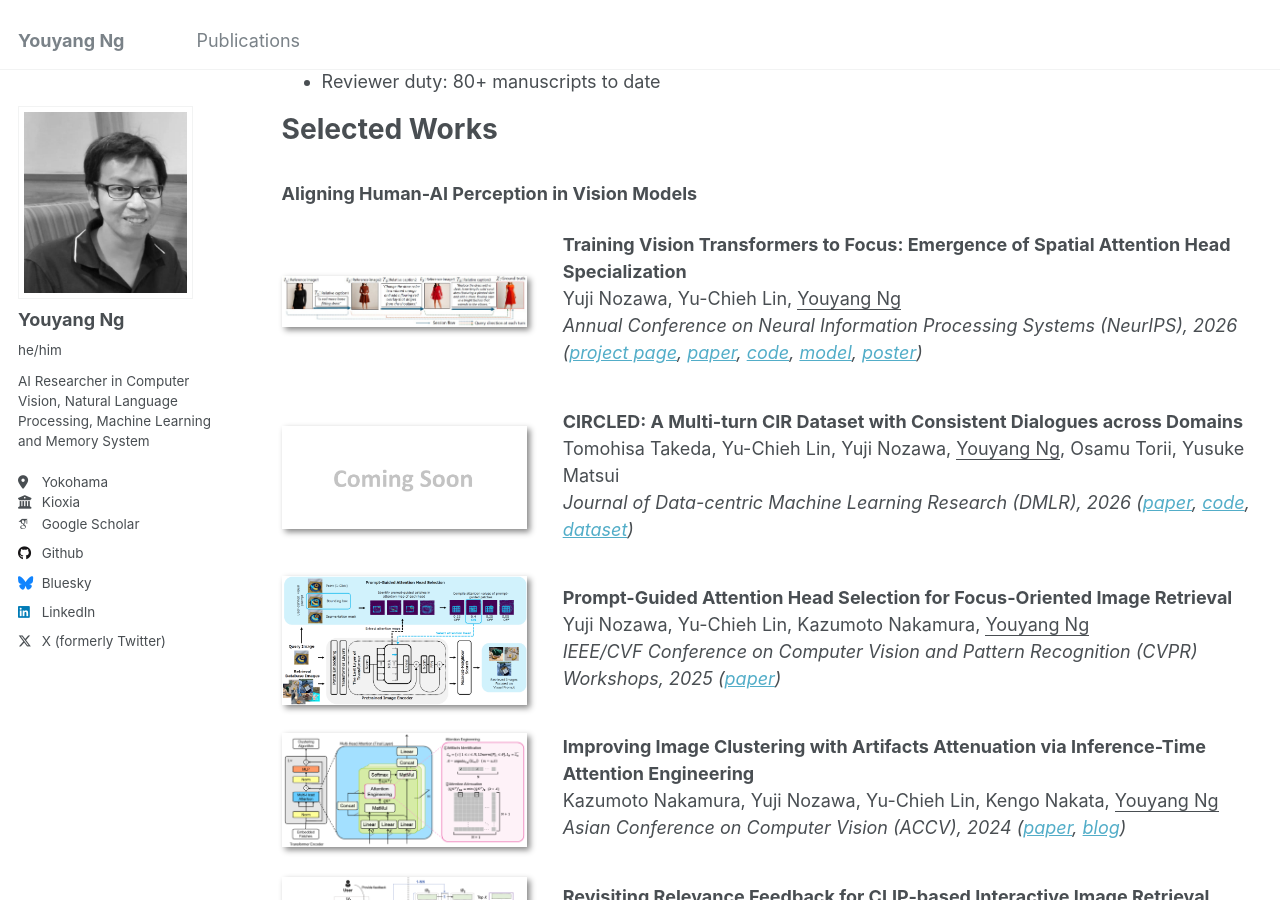
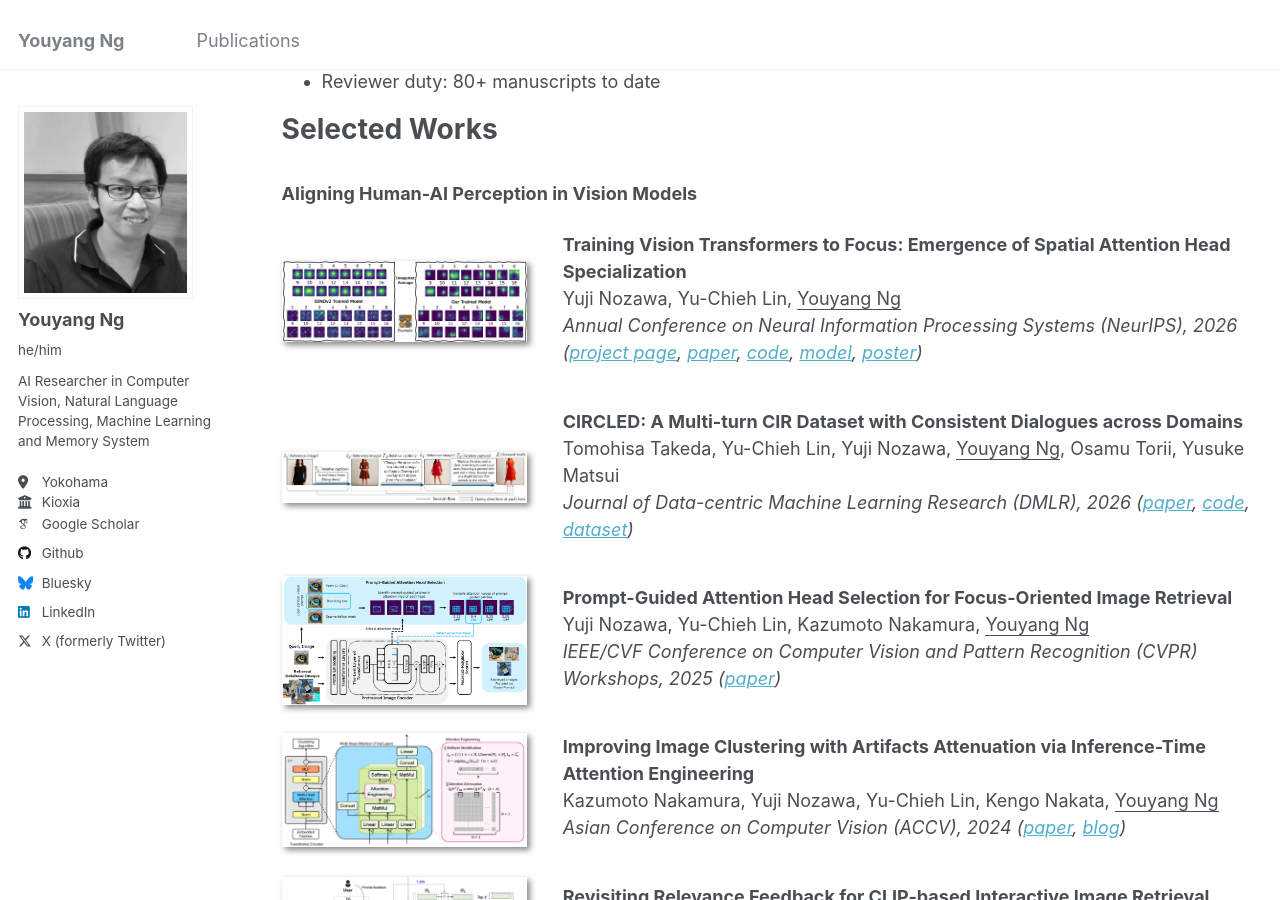
Before and after one commit to yy29/yy29.github.io, a Jekyll site: the page built from _pages/about.md, in a window 1280 px wide and 900 px high, scrolled down 708 px. Built offline with Jekyll 4.4.1, drawn with Linux system fonts in a browser that asks for light colours; some web fonts are replaced.

Commit message:
Update about.md

```diff
--- a/_pages/about.md
+++ b/_pages/about.md
@@ -27,7 +27,7 @@ Hi, I’m Youyang, an AI researcher specializing in Computer Vision, Natural Lan
 
 # Selected Works
 ### Aligning Human-AI Perception in Vision Models
-<div class="paper-box"><div class="paper-box-image"><center><img src="../images/2026_circled.jpg" alt="sym" width="100%"></center></div>
+<div class="paper-box"><div class="paper-box-image"><center><img src="../images/2026_refoco.png" alt="sym" width="100%"></center></div>
 <div class="paper-box-text" markdown="1">
 
 **Training Vision Transformers to Focus: Emergence of Spatial Attention Head Specialization**
@@ -36,7 +36,7 @@ Yuji Nozawa, Yu-Chieh Lin, <ins>Youyang Ng</ins>
 </div>
 </div>
 
-<div class="paper-box"><div class="paper-box-image"><center><img src="../images/coming_soon.png" alt="sym" width="100%"></center></div>
+<div class="paper-box"><div class="paper-box-image"><center><img src="../images/2026_circled.jpg" alt="sym" width="100%"></center></div>
 <div class="paper-box-text" markdown="1">
 
 **CIRCLED: A Multi-turn CIR Dataset with Consistent Dialogues across Domains**
```
